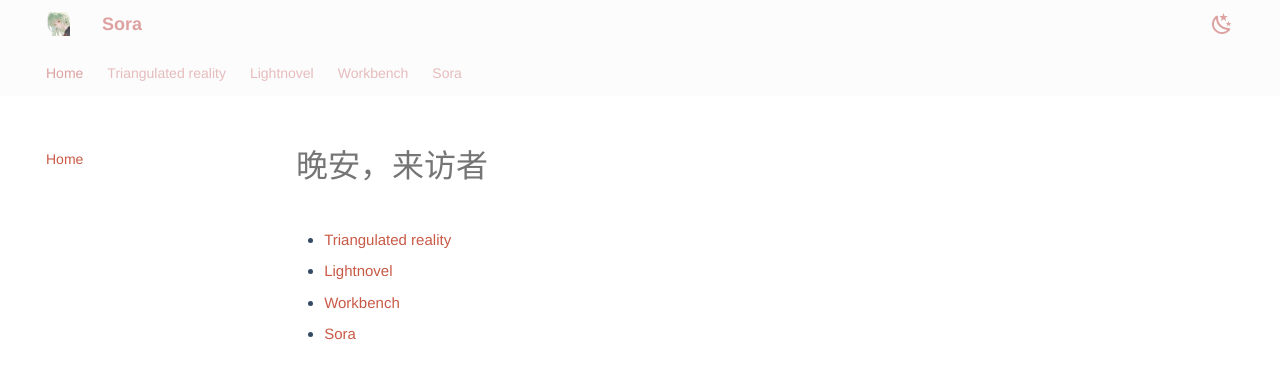
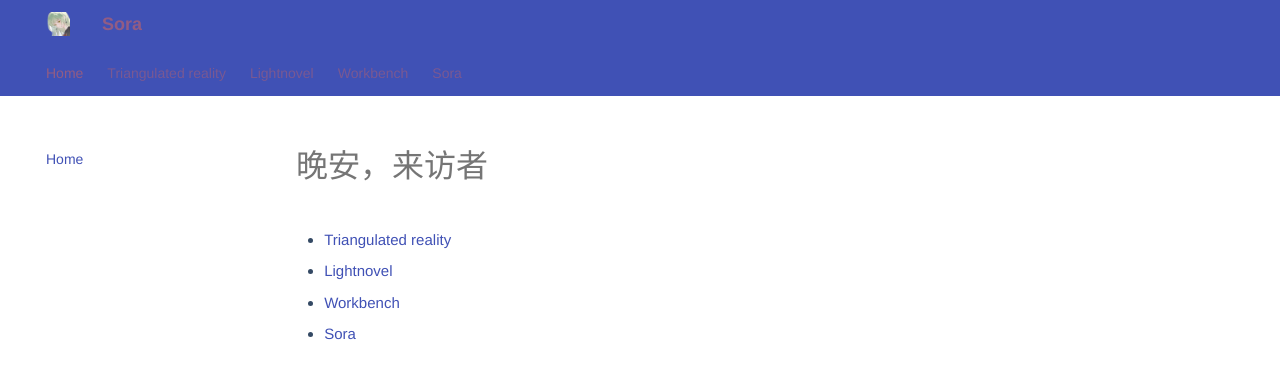
Before and after one commit to yuriever/yuriever.github.io, an MkDocs documentation site: the page built from docs/index.md, in a window 1280 px wide. Shown: the top 379 px of the page. Built offline with MkDocs 1.6.1 and Material for MkDocs 9.7.7, drawn with Linux system fonts in a browser that asks for light colours; some web fonts are replaced.

Commit message:
style: update font sizes and colors for improved readability and consistency

```diff
--- a/docs/css/box-type.css
+++ b/docs/css/box-type.css
@@ -16,7 +16,7 @@
         &.idea,
         &.remark,
         &.fact {
-            font-size: 0.8rem;
+            font-size: 14px;
 
             &:last-child {
                 margin-bottom: 0.8rem;
--- a/docs/css/code.css
+++ b/docs/css/code.css
@@ -1,8 +1,7 @@
 .md-typeset code {
     font-size: 0.6rem;
     border-radius: calc(var(--sora-box-border-radius) * 0.2);
-    background-color: var(--md-code-bg-color);
-    box-shadow: 0 0 0.25rem rgb(200, 200, 200, 0.4);
+    box-shadow: 0 0 0.25rem rgb(200, 200, 200, 0.2);
     margin: 0.1rem;
     padding: 0.1rem;
 }
--- a/docs/css/const.css
+++ b/docs/css/const.css
@@ -1,7 +1,7 @@
 :root {
     --sora-font-color: rgb(52, 73, 100);
     --sora-font-em-color: rgb(127, 140, 140);
-    --sora-ref-color: rgba(144, 50, 170, 0.7);
+    --sora-ref-color: rgba(30, 60, 200, 0.7);
     --sora-eqref-color: rgb(15, 165, 70);
     --sora-box-border: none;
     --sora-box-border-radius: 0.4rem;
--- a/docs/css/theme-color.css
+++ b/docs/css/theme-color.css
@@ -3,17 +3,12 @@
 /* https://github.com/squidfunk/mkdocs-material/blob/master/src/templates/assets/stylesheets/main/_colors.scss */
 /*  */
 
-/*  */
-/* 白天模式颜色 */
-/*  */
-
 [data-md-color-scheme="sora"] {
+    --md-default-bg-color: rgb(243, 249, 243, 0.5);
     --md-primary-fg-color: rgba(250, 250, 250, 0.6);
-    /* --md-typeset-a-color: rgba(100, 60, 200, 1); */
     --md-typeset-a-color: rgb(200, 90, 70);
     /* 代码高亮 */
-    /* --md-code-bg-color: rgb(247, 247, 247); */
-    /* --md-code-bg-color: rgb(103, 103, 103); */
+    --md-code-bg-color: rgb(200, 200, 200, 0.12);
     --md-code-hl-color: rgba(220, 220, 220, 0.3);
     --md-code-hl-variable-color: rgb(29, 125, 251);
     --md-code-hl-constant-color: rgb(134, 88, 228);
@@ -30,29 +25,6 @@
 }
 
 /*  */
-/* 夜晚模式颜色 */
-/*  */
-
-[data-md-color-scheme="slate"] {
-    --md-primary-fg-color: rgba(20, 20, 20, 0.2);
-    /* 代码高亮 */
-    --md-code-bg-color: rgba(20, 20, 20, 0.2);
-    --md-code-hl-color: rgba(220, 220, 220, 1);
-    --md-code-hl-variable-color: rgb(80, 150, 240);
-    --md-code-hl-function-color: rgb(117, 94, 229);
-    --md-code-hl-constant-color: rgb(117, 94, 229);
-    --md-code-hl-string-color: rgb(182, 137, 0);
-    --md-code-hl-keyword-color: rgb(50, 137, 83);
-    --md-code-hl-number-color: rgb(178, 65, 0);
-    --md-code-hl-operator-color: rgb(200, 200, 200);
-    --md-code-hl-punctuation-color: rgb(200, 200, 200);
-    --md-code-hl-comment-color: rgb(153, 153, 153);
-    /* 下面两个似乎没有作用 */
-    --md-code-hl-special-color: rgb(219, 20, 87);
-    --md-code-hl-name-color: rgb(153, 146, 232);
-}
-
-/*  */
 /* 导航栏颜色 */
 /*  */
 
--- a/mkdocs.yml
+++ b/mkdocs.yml
@@ -33,14 +33,6 @@
     - search.suggest
     # copy-to-clipboard button in code block
     - content.code.copy
-
-  palette:
-    - scheme: sora
-      toggle:
-        icon: material/weather-night
-    - scheme: slate
-      toggle:
-        icon: material/weather-sunny
   logo: img/Mutsumi1.png
   favicon: img/favicon.png
 
@@ -91,6 +83,8 @@
 
 markdown_extensions:
   # Python-Markdown
+  - toc:
+      toc_depth: 3
   - md_in_html
   - admonition
   - footnotes
```
